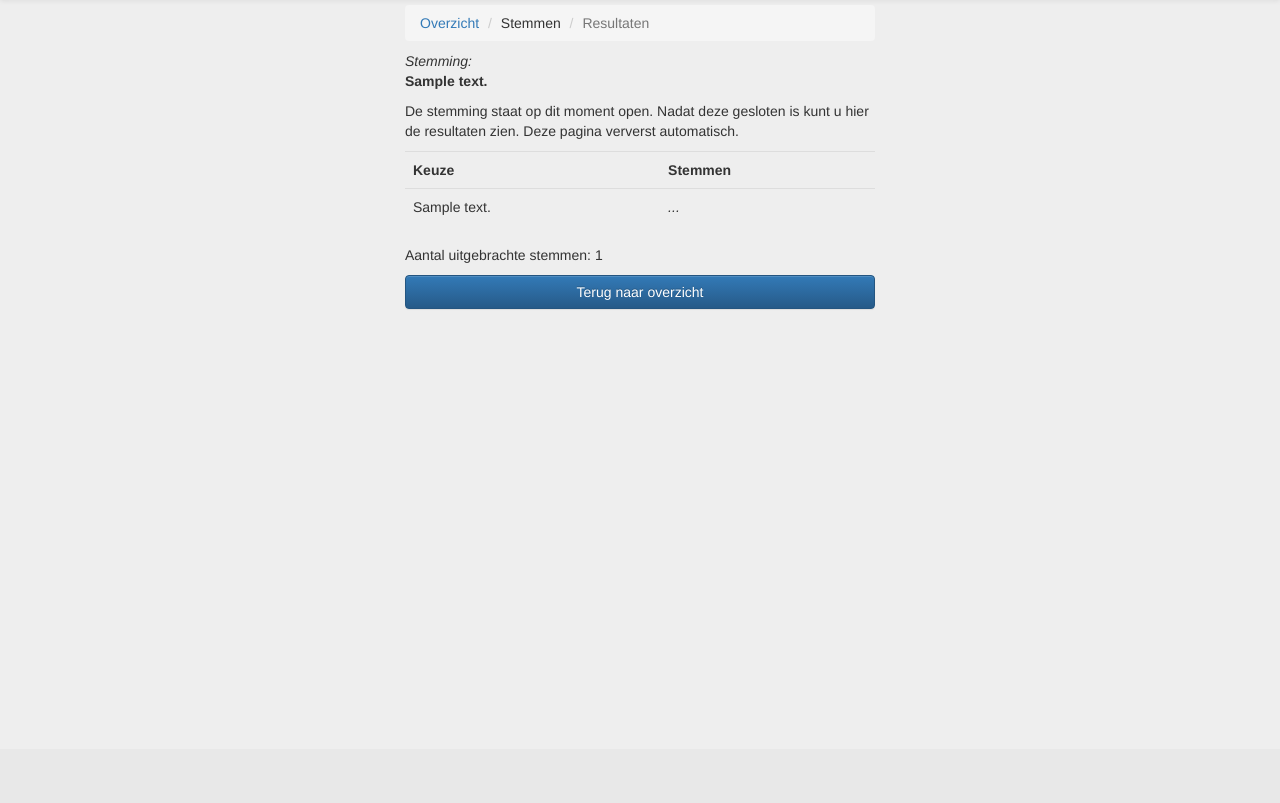
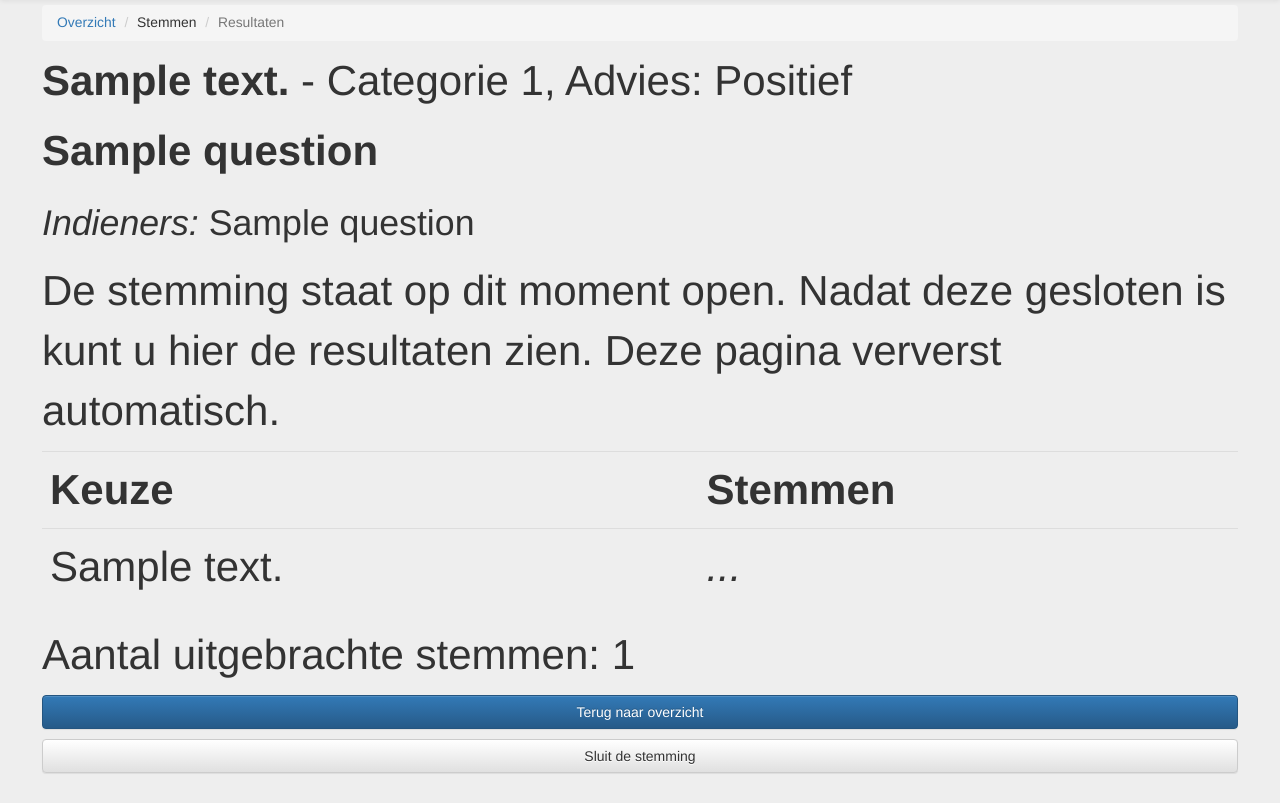
Before and after one commit to gerard-/votingapp, a Django app: page /polls/1/results/ in a window 1280 px wide. Shown: the part 51-854 px from the top of the page. Before the commit the page ends 360 px from the top, so only its background shows below. Run offline with Django 3.2, Linux system fonts and the light colour scheme; a user stored in the database is signed in; tables that the repository leaves empty hold one stand-in row (values such as "Sample post"); some libraries are stand-ins or nearby versions.

Commit message:
Modifications for amendementen + managing from the interface

```diff
--- a/polls/models.py
+++ b/polls/models.py
@@ -8,7 +8,18 @@ from django.utils import timezone
 from django.contrib.auth.models import User
 
 class Question(models.Model):
-    question_text = models.CharField("Tekst", max_length=2000)
+    ADVICE = (
+        ('positive', 'Overnemen'),
+        ('neutral', 'Neutraal'),
+        ('negative', 'Niet overnemen'),
+    )
+
+    question_text = models.CharField("Titel", max_length=2000)
+    question_change = models.CharField("Wijziging", max_length=4000, default="")
+    question_people = models.CharField("Indieners", max_length=4000, default="")
+    question_category = models.IntegerField("Category", default=2, choices=((1,'1'),(2,'2'),(3,'3')))
+    question_advice = models.CharField("Advies Programmacommissie", choices=ADVICE, max_length=4000, default="neutral")
+
     question_visible = models.BooleanField("Zichtbaar", default=False)
     question_open = models.BooleanField("Open", default=False)
 
--- a/polls/static/polls/style.css
+++ b/polls/static/polls/style.css
@@ -101,3 +101,5 @@ fieldset[disabled] .btn-choice.active {
 h2 {
     margin-top: 10px;
 }
+
+input[type='radio'] { transform: scale(1.5); }
--- a/polls/templates/polls/index.html
+++ b/polls/templates/polls/index.html
@@ -46,4 +46,10 @@
             <a class="btn btn-default btn-block" href="{% url 'polls:results' question.id %}">{{ question.question_text }}</a>
         {% endfor %}
     {% endif %}
+    {% if hidden_questions %}
+    <h2>Onzichtbare stemmingen</h2>
+        {% for question in hidden_questions %}
+            <a class="btn btn-default btn-block" href="{% url 'polls:results' question.id %}">{{ question.question_text }}</a>
+        {% endfor %}
+    {% endif %}
 {% endblock %}
--- a/polls/templates/polls/results.html
+++ b/polls/templates/polls/results.html
@@ -9,6 +9,22 @@
 {% endblock %}
 
 {% block content %}
+    {% if request.user.is_staff %}
+        <head>
+            <style>
+.container {
+  max-width: 100%;
+  width: 100%;
+  font-size: 300%;
+  padding-left: 1em;
+  padding-right: 1em;
+}
+.breadcrumb {
+    font-size: 33%;
+}
+            </style>
+        </head>
+    {% endif %}
     <ol class="breadcrumb">
       <li><a href="{% url 'polls:index' %}">Overzicht</a></li>
         {% if question.question_open and not request.user.is_staff %}
@@ -20,10 +36,31 @@
     </ol>
 
     <p>
-        <em>Stemming:</em><br>
         <strong>{{ question.question_text }}</strong>
+        {% if request.user.is_staff %}
+            - Categorie {{ question.question_category }},
+
+            Advies:
+            {% if question.question_advice == 'negative' %}
+                Niet overnemen
+            {% endif %}
+            {% if question.question_advice == 'neutral' %}
+                Neutraal
+            {% endif %}
+            {% if question.question_advice == 'positive' %}
+                Positief
+            {% endif %}
+        {% endif %}
     </p>
-
+    {% if request.user.is_staff %}
+        <p>
+            <strong>{{ question.question_change }}</strong>
+        </p>
+        <p>
+            <small><em>Indieners:</em>
+            {{ question.question_people }}</small>
+        </p>
+    {% endif %}
     {% if question.question_open %}
         {% if not request.user.is_staff %}
             {% if user_voted %}
@@ -70,4 +107,16 @@
     {% endif %}
     <p>Aantal uitgebrachte stemmen: {{ question.answer_set.count }}</p>
     <p><a href="{% url 'polls:index' %}" class="btn btn-primary btn-block">Terug naar overzicht</a></p>
+    {% if request.user.is_staff and question.question_open%}
+        <a href="{% url 'polls:close' question.id %}" class="btn btn-default btn-block">Sluit de stemming</a>
+    {% endif %}
+    {% if request.user.is_staff and not question.question_open%}
+        <a href="{% url 'polls:open' question.id %}" class="btn btn-default btn-block">Open de stemming</a>
+    {% endif %}
+    {% if request.user.is_staff and not question.question_open%}
+        <a href="{% url 'polls:hide' question.id %}" class="btn btn-default btn-block">Verberg de stemming</a>
+    {% endif %}
+    {% if request.user.is_staff and not question.question_open%}
+        <a href="{% url 'polls:reset' question.id %}" class="btn btn-default btn-block">Reset de stemming</a>
+    {% endif %}
 {% endblock %}
--- a/polls/urls.py
+++ b/polls/urls.py
@@ -10,6 +10,11 @@ urlpatterns = [
     url(r'^(?P<pk>[0-9]+)/results/$', views.ResultsView.as_view(), name='results'),
     url(r'^(?P<question_id>[0-9]+)/vote/$', views.vote, name='vote'),
     url(r'^(?P<question_id>[0-9]+)/cancel_vote/$', views.cancel_vote, name='cancel_vote'),
+    url(r'^(?P<question_id>[0-9]+)/open/$', views.open, name='open'),
+    url(r'^(?P<question_id>[0-9]+)/close/$', views.close, name='close'),
+    url(r'^(?P<question_id>[0-9]+)/show/$', views.show, name='show'),
+    url(r'^(?P<question_id>[0-9]+)/hide/$', views.hide, name='hide'),
+    url(r'^(?P<question_id>[0-9]+)/reset/$', views.reset, name='reset'),
     url(r'^login/$', auth_views.login, name='login'),
     url(r'^logout/$', auth_views.logout, {'next_page': '/polls/login'}, name='logout'),
 
--- a/polls/views.py
+++ b/polls/views.py
@@ -21,10 +21,15 @@ def index(request):
     open_not_voted_questions = open_questions.exclude(answer__user=request.user)
     open_voted_questions = open_questions.filter(answer__user=request.user)
     closed_questions = Question.objects.filter(question_visible=True, question_open=False)
+    if request.user.is_staff:
+        hidden_questions = Question.objects.filter(question_visible=False)
+    else:
+        hidden_questions = []
     return render(request, 'polls/index.html', {
                     'open_not_voted_questions': open_not_voted_questions,
                     'open_voted_questions': open_voted_questions,
                     'closed_questions': closed_questions,
+                    'hidden_questions': hidden_questions,
                 })
 
 class IndexView(LoginRequiredMixin, generic.ListView):
@@ -111,6 +116,62 @@ def usergen(request):
     return render(request, 'polls/usergen.html')
 
 @login_required
+def open(request, question_id):
+    if not request.user.is_superuser:
+        return render(request, 'polls/results.html', {
+                    'error_message': "U bent geen admin",
+                })
+    question = get_object_or_404(Question, pk=question_id)
+    question.question_open = True
+    question.question_visible = True
+    question.save()
+    return HttpResponseRedirect(reverse('polls:results', args=(question.id,)))
+
+@login_required
+def close(request, question_id):
+    if not request.user.is_superuser:
+        return render(request, 'polls/results.html', {
+                    'error_message': "U bent geen admin",
+                })
+    question = get_object_or_404(Question, pk=question_id)
+    question.question_open = False
+    question.save()
+    return HttpResponseRedirect(reverse('polls:results', args=(question.id,)))
+
+@login_required
+def show(request, question_id):
+    if not request.user.is_superuser:
+        return render(request, 'polls/results.html', {
+                    'error_message': "U bent geen admin",
+                })
+    question = get_object_or_404(Question, pk=question_id)
+    question.question_visible = True
+    question.save()
+    return HttpResponseRedirect(reverse('polls:results', args=(question.id,)))
+
+@login_required
+def hide(request, question_id):
+    if not request.user.is_superuser:
+        return render(request, 'polls/results.html', {
+                    'error_message': "U bent geen admin",
+                })
+    question = get_object_or_404(Question, pk=question_id)
+    question.question_visible = False
+    question.question_open = False
+    question.save()
+    return HttpResponseRedirect(reverse('polls:results', args=(question.id,)))
+
+@login_required
+def reset(request, question_id):
+    if not request.user.is_superuser:
+        return render(request, 'polls/results.html', {
+                    'error_message': "U bent geen admin",
+                })
+    question = get_object_or_404(Question, pk=question_id)
+    Answer.objects.filter(question=question).delete()
+    return HttpResponseRedirect(reverse('polls:results', args=(question.id,)))
+
+@login_required
 def usergen_generate(request):
     if not request.user.is_superuser:
         return render(request, 'polls/usergen.html', {
```
Also changed, not shown: polls/admin.py (+9 -0 lines), polls/migrations/0007_auto_20171022_1032.py (added).
